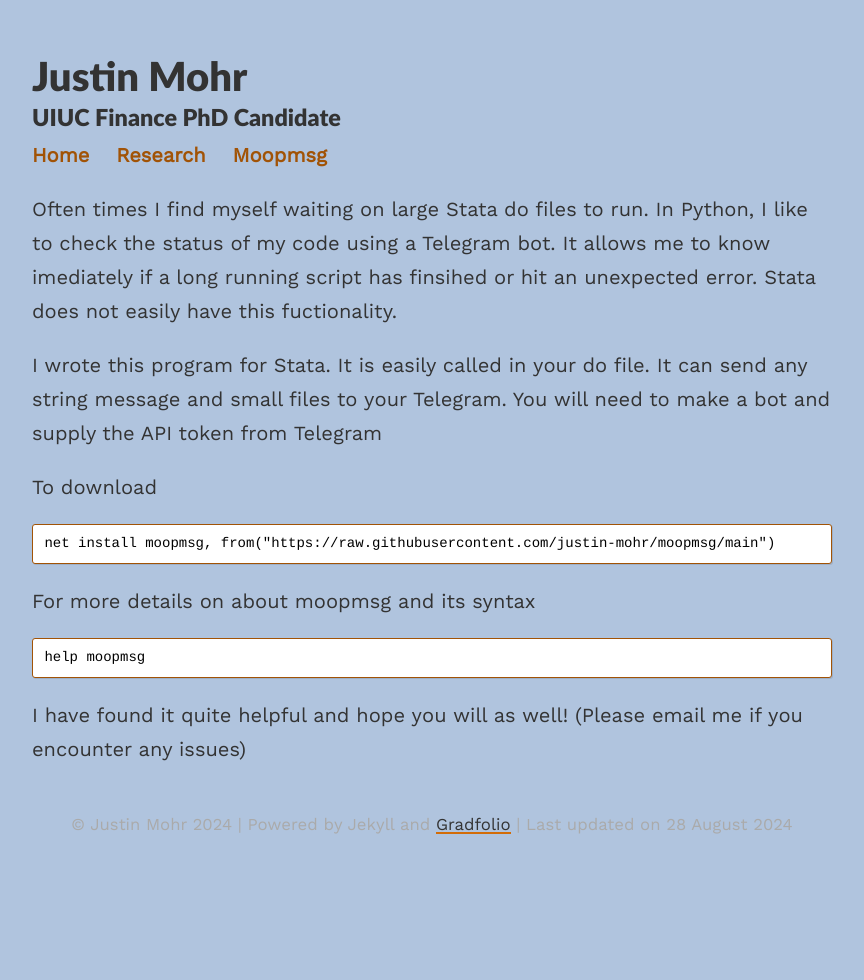
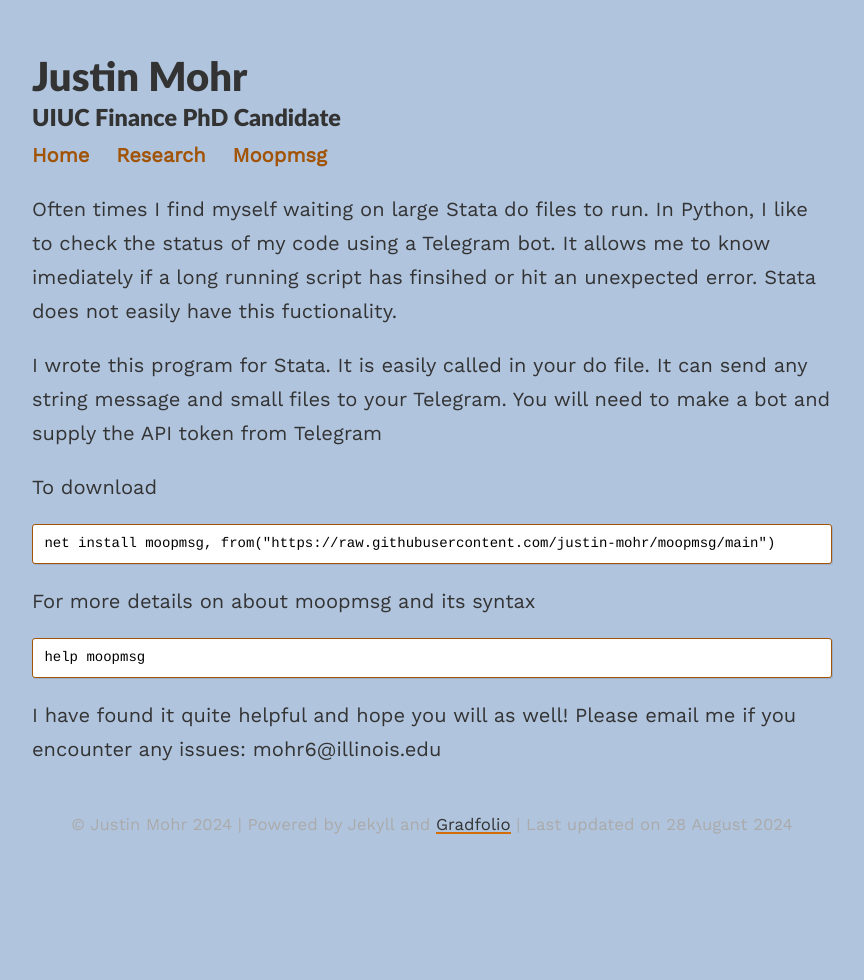
Before and after one commit to justin-mohr/justin-mohr.github.io, a Jekyll site: the page built from _pages/moopmsg.md, in a window 1280 px wide. Shown: the whole page, without its empty margins (208-1072 px from the left). Built offline with Jekyll 4.4.1, drawn with Linux system fonts in a browser that asks for light colours; nearby versions of some CDN libraries.

Commit message:
Update moopmsg.md

```diff
--- a/_pages/moopmsg.md
+++ b/_pages/moopmsg.md
@@ -20,4 +20,4 @@ For more details on about moopmsg and its syntax
 help moopmsg
 ~~~
 
-I have found it quite helpful and hope you will as well! (Please email me if you encounter any issues)
+I have found it quite helpful and hope you will as well! Please email me if you encounter any issues: mohr6@illinois.edu
```
